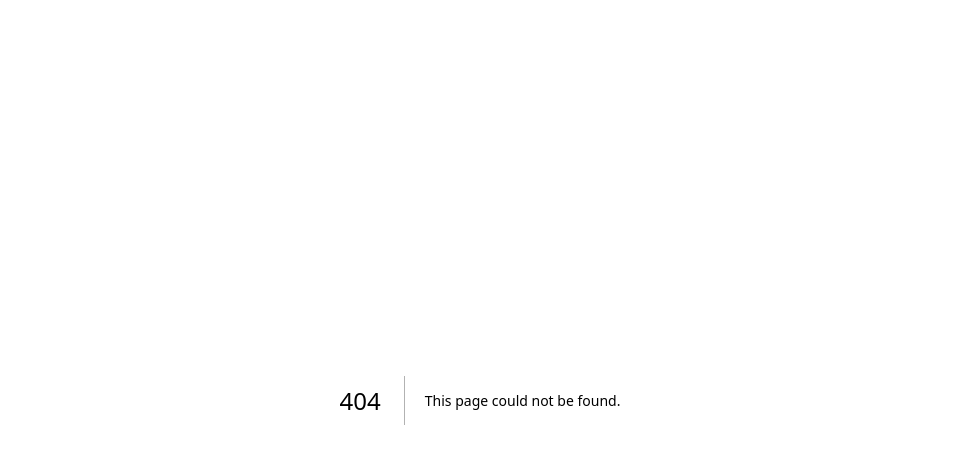
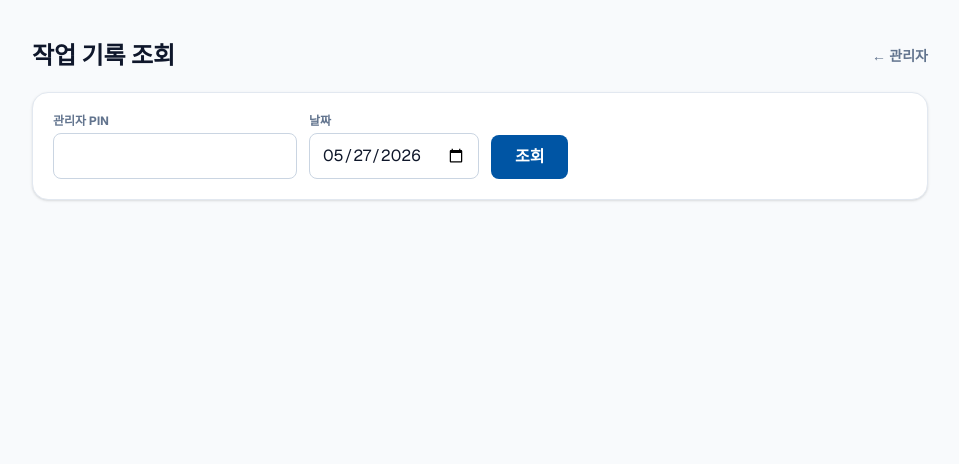
Before and after one commit to tlsdnjsrb369-creator/dushin-landing, a Next.js app: page /worklog/sessions in a window 1280 px wide. Before the commit this address had no page. Shown: the top 464 px of the page, without its empty margins (160-1119 px from the left). Built offline with nearby package versions, Linux system fonts and the light colour scheme; a web font is replaced by a local one.

Commit message:
배치도 회사→제품 2단계 선택 + 작업기록 조회/엑셀 화면

```diff
--- a/src/app/worklog/admin/page.js
+++ b/src/app/worklog/admin/page.js
@@ -53,6 +53,7 @@ export default function WorklogAdminPage() {
         <div className="flex justify-between items-center mb-5">
           <h1 className="text-2xl font-extrabold text-slate-900">업무일지 관리자</h1>
           <div className="flex gap-3">
+            <Link href="/worklog/sessions" className="text-sm font-semibold text-brand-blue hover:underline">기록조회</Link>
             <Link href="/worklog/layout" className="text-sm font-semibold text-brand-blue hover:underline">배치도</Link>
             <Link href="/worklog/board" className="text-sm font-semibold text-brand-blue hover:underline">배치판</Link>
             <Link href="/worklog/jobs" className="text-sm font-semibold text-slate-500 hover:text-brand-blue">작업 QR/NFC</Link>
--- a/src/app/worklog/layout/page.js
+++ b/src/app/worklog/layout/page.js
@@ -21,6 +21,7 @@ export default function LayoutBoardPage() {
   const [modal, setModal] = useState(null); // { workerId, zone }
   const [q, setQ] = useState("");
   const [allJobs, setAllJobs] = useState([]);
+  const [companyF, setCompanyF] = useState("");
   const [job, setJob] = useState(null);
   const [cat, setCat] = useState(CATEGORIES[0]);
   const [error, setError] = useState("");
@@ -44,7 +45,7 @@ export default function LayoutBoardPage() {
     setWorkers(data.workers || []); setOpen(data.open || []); setJobs(data.jobs || []); setAuthed(true);
     const aj = await call({ action: "alljobs" }); if (aj.ok) setAllJobs(aj.data.jobs || []);
   }
-  function openModal(workerId, zone) { setModal({ workerId, zone }); setJob(null); setCat(CATEGORIES[0]); setQ(""); setResults([]); setSel(null); setDrag(null); }
+  function openModal(workerId, zone) { setModal({ workerId, zone }); setJob(null); setCat(CATEGORIES[0]); setQ(""); setCompanyF(""); setSel(null); setDrag(null); }
   async function confirmAssign() {
     await call({ action: "assign", workerId: modal.workerId, jobId: job?.id || null, category: cat, zone: modal.zone });
     setModal(null); reload();
@@ -54,6 +55,7 @@ export default function LayoutBoardPage() {
 
   const assignedIds = new Set(open.map((s) => s.worker_id));
   const pool = workers.filter((w) => !assignedIds.has(w.id));
+  const companies = [...new Set(allJobs.map((j) => j.company).filter(Boolean))].sort();
   const jobName = (id) => jobs.find((j) => j.id === id)?.name || "";
   const elapsed = (t) => Math.max(0, Math.round((now - new Date(t).getTime()) / 60000));
 
@@ -149,16 +151,30 @@ export default function LayoutBoardPage() {
               </div>
             ) : (
               <>
-                <input value={q} onChange={(e) => setQ(e.target.value)} placeholder="제품명·수주번호로 좁히기 (또는 아래에서 선택)"
-                  className="w-full rounded-lg border border-slate-300 px-3 py-2 text-sm mb-1" />
-                <div className="border border-slate-200 rounded-lg mb-3 max-h-44 overflow-y-auto">
-                  {allJobs.filter((j) => !q || (j.name || "").toLowerCase().includes(q.toLowerCase()) || (j.su_no || "").toLowerCase().includes(q.toLowerCase())).slice(0, 80).map((j) => (
-                    <button key={j.id} onClick={() => { setJob(j); setQ(""); }} className="w-full text-left px-3 py-2 hover:bg-slate-50 border-b border-slate-100 text-sm">
-                      {j.name} <span className="text-xs text-slate-400">{j.company} · {j.su_no}</span>
-                    </button>
-                  ))}
-                  {allJobs.length === 0 && <p className="px-3 py-2 text-xs text-slate-400">제품 목록 불러오는 중...</p>}
-                </div>
+                {!companyF ? (
+                  <div className="border border-slate-200 rounded-lg mb-3 max-h-44 overflow-y-auto">
+                    <p className="px-3 py-1.5 text-[11px] text-slate-400 bg-slate-50">먼저 회사를 고르세요</p>
+                    {companies.map((c) => (
+                      <button key={c} onClick={() => { setCompanyF(c); setQ(""); }} className="w-full flex justify-between items-center text-left px-3 py-2 hover:bg-slate-50 border-b border-slate-100 text-sm font-semibold">
+                        <span>{c}</span><span className="text-xs text-slate-400">{allJobs.filter((j) => j.company === c).length}건</span>
+                      </button>
+                    ))}
+                    {companies.length === 0 && <p className="px-3 py-2 text-xs text-slate-400">불러오는 중...</p>}
+                  </div>
+                ) : (
+                  <>
+                    <button onClick={() => setCompanyF("")} className="text-xs text-brand-blue font-bold mb-1">← 회사 다시 ({companyF})</button>
+                    <input value={q} onChange={(e) => setQ(e.target.value)} placeholder="제품명 좁히기"
+                      className="w-full rounded-lg border border-slate-300 px-3 py-2 text-sm mb-1" />
+                    <div className="border border-slate-200 rounded-lg mb-3 max-h-40 overflow-y-auto">
+                      {allJobs.filter((j) => j.company === companyF && (!q || (j.name || "").toLowerCase().includes(q.toLowerCase()) || (j.su_no || "").toLowerCase().includes(q.toLowerCase()))).map((j) => (
+                        <button key={j.id} onClick={() => { setJob(j); setQ(""); }} className="w-full text-left px-3 py-2 hover:bg-slate-50 border-b border-slate-100 text-sm">
+                          {j.name} <span className="text-xs text-slate-400">{j.su_no}</span>
+                        </button>
+                      ))}
+                    </div>
+                  </>
+                )}
               </>
             )}
 
--- /dev/null
+++ b/src/app/worklog/sessions/page.js
@@ -0,0 +1,104 @@
+"use client";
+
+import { useState } from "react";
+import Link from "next/link";
+
+export default function SessionsPage() {
+  const [adminPin, setAdminPin] = useState("");
+  const [date, setDate] = useState(new Date().toISOString().slice(0, 10));
+  const [rows, setRows] = useState(null);
+  const [error, setError] = useState("");
+  const [loading, setLoading] = useState(false);
+
+  const inputCls = "rounded-lg border border-slate-300 px-3 py-2.5 text-base focus:border-brand-blue focus:outline-none focus:ring-2 focus:ring-brand-blue/20";
+  const mins = (s) => s.minutes != null ? s.minutes : Math.max(0, Math.round((Date.now() - new Date(s.started_at).getTime()) / 60000));
+  const hhmm = (t) => t ? new Date(t).toLocaleTimeString("ko-KR", { hour: "2-digit", minute: "2-digit" }) : "";
+
+  async function load(e) {
+    e.preventDefault(); setError(""); setLoading(true);
+    try {
+      const r = await fetch("/api/worklog/admin", { method: "POST", headers: { "Content-Type": "application/json" }, body: JSON.stringify({ adminPin, date, action: "sessions" }) });
+      const d = await r.json();
+      if (!r.ok) { setError(d.error || "조회 실패"); setRows(null); return; }
+      setRows(d.sessions || []);
+    } catch { setError("연결 실패"); } finally { setLoading(false); }
+  }
+
+  function csv() {
+    if (!rows || !rows.length) return;
+    const head = ["날짜", "직원", "동", "회사", "제품", "공정", "시작", "종료", "시간(분)"];
+    const body = rows.map((s) => [date, s.workers?.name || "", s.zone || "", s.jobs?.company || "", s.jobs?.name || "", s.category || "", hhmm(s.started_at), s.ended_at ? hhmm(s.ended_at) : "진행중", mins(s)]);
+    const esc = (v) => `"${String(v).replace(/"/g, '""')}"`;
+    const text = [head, ...body].map((r) => r.map(esc).join(",")).join("\r\n");
+    const blob = new Blob(["﻿" + text], { type: "text/csv;charset=utf-8;" });
+    const a = document.createElement("a"); a.href = URL.createObjectURL(blob); a.download = `작업기록_${date}.csv`; a.click();
+  }
+
+  // 제품별 합계
+  const byJob = {};
+  (rows || []).forEach((s) => { const k = s.jobs?.name || "(제품없음)"; byJob[k] = (byJob[k] || 0) + mins(s); });
+  const jobSum = Object.entries(byJob).sort((a, b) => b[1] - a[1]);
+
+  return (
+    <div className="min-h-screen bg-slate-50 px-4 pt-10 pb-16">
+      <div className="max-w-4xl mx-auto">
+        <div className="flex justify-between items-center mb-5">
+          <h1 className="text-2xl font-extrabold text-slate-900">작업 기록 조회</h1>
+          <Link href="/worklog/admin" className="text-sm font-semibold text-slate-500 hover:text-brand-blue">← 관리자</Link>
+        </div>
+
+        <form onSubmit={load} className="bg-white rounded-2xl border border-slate-200 shadow-sm p-5 flex flex-wrap items-end gap-3 mb-6">
+          <div><label className="text-xs font-bold text-slate-500 block mb-1">관리자 PIN</label><input type="password" value={adminPin} onChange={(e) => setAdminPin(e.target.value)} className={inputCls} required /></div>
+          <div><label className="text-xs font-bold text-slate-500 block mb-1">날짜</label><input type="date" value={date} onChange={(e) => setDate(e.target.value)} className={inputCls} /></div>
+          <button type="submit" disabled={loading} className="py-2.5 px-6 rounded-lg bg-brand-blue text-white font-bold disabled:opacity-50">{loading ? "조회중" : "조회"}</button>
+          {rows && rows.length > 0 && <button type="button" onClick={csv} className="py-2.5 px-6 rounded-lg border-2 border-slate-800 text-slate-800 font-bold hover:bg-slate-800 hover:text-white transition">엑셀 다운로드</button>}
+        </form>
+
+        {error && <p className="text-sm text-brand-red font-semibold mb-4">{error}</p>}
+
+        {rows && (
+          <>
+            {/* 제품별 합계 */}
+            {jobSum.length > 0 && (
+              <div className="bg-white rounded-2xl border border-slate-200 shadow-sm p-4 mb-4">
+                <p className="text-sm font-bold text-slate-500 mb-2">제품별 합계 (오늘)</p>
+                <div className="flex flex-col gap-1">
+                  {jobSum.map(([name, m]) => (
+                    <div key={name} className="flex justify-between text-sm border-b border-slate-100 py-1">
+                      <span className="text-slate-700 line-clamp-1">{name}</span>
+                      <span className="font-bold text-brand-blue whitespace-nowrap ml-3">{Math.floor(m / 60)}시간 {m % 60}분 <span className="text-slate-400 font-normal">({(m / 480).toFixed(2)}인일)</span></span>
+                    </div>
+                  ))}
+                </div>
+              </div>
+            )}
+
+            {/* 상세 */}
+            <div className="bg-white rounded-2xl border border-slate-200 shadow-sm overflow-x-auto">
+              {rows.length === 0 ? <p className="text-sm text-slate-400 text-center py-10">기록이 없습니다.</p> : (
+                <table className="w-full text-sm">
+                  <thead><tr className="bg-slate-50 text-slate-500 text-left">
+                    <th className="px-3 py-3 font-bold">직원</th><th className="px-3 py-3 font-bold">동</th><th className="px-3 py-3 font-bold">제품</th><th className="px-3 py-3 font-bold">공정</th><th className="px-3 py-3 font-bold">시작</th><th className="px-3 py-3 font-bold">종료</th><th className="px-3 py-3 font-bold">분</th>
+                  </tr></thead>
+                  <tbody>
+                    {rows.map((s) => (
+                      <tr key={s.id} className="border-t border-slate-100">
+                        <td className="px-3 py-2.5 font-semibold text-slate-800 whitespace-nowrap">{s.workers?.name}</td>
+                        <td className="px-3 py-2.5 text-slate-600 whitespace-nowrap">{s.zone}</td>
+                        <td className="px-3 py-2.5 text-slate-700">{s.jobs?.name}</td>
+                        <td className="px-3 py-2.5 text-slate-600 whitespace-nowrap">{s.category}</td>
+                        <td className="px-3 py-2.5 text-slate-500 whitespace-nowrap">{hhmm(s.started_at)}</td>
+                        <td className="px-3 py-2.5 whitespace-nowrap">{s.ended_at ? <span className="text-slate-500">{hhmm(s.ended_at)}</span> : <span className="text-green-600 font-bold">진행중</span>}</td>
+                        <td className="px-3 py-2.5 font-bold text-slate-800 whitespace-nowrap">{mins(s)}</td>
+                      </tr>
+                    ))}
+                  </tbody>
+                </table>
+              )}
+            </div>
+          </>
+        )}
+      </div>
+    </div>
+  );
+}
```
